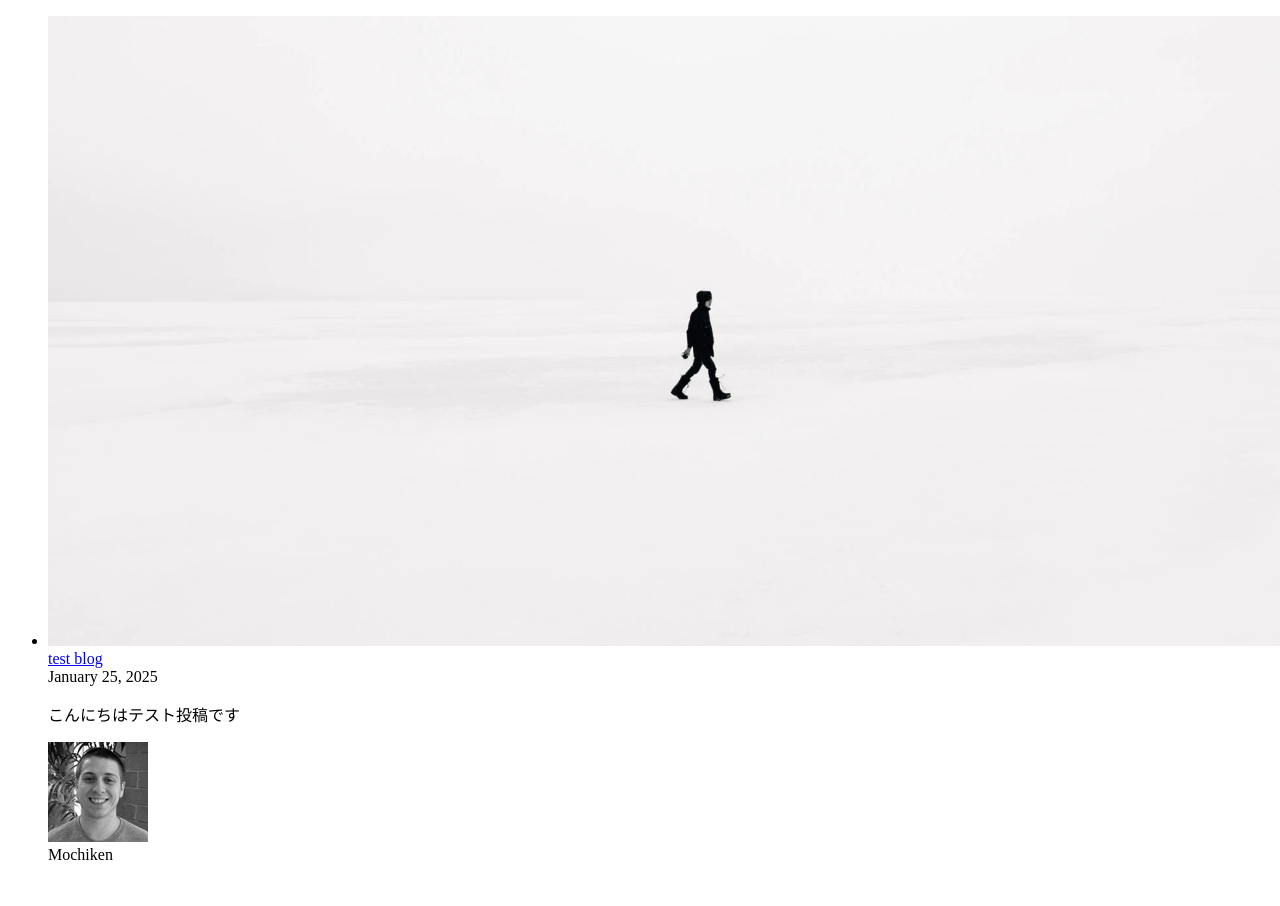
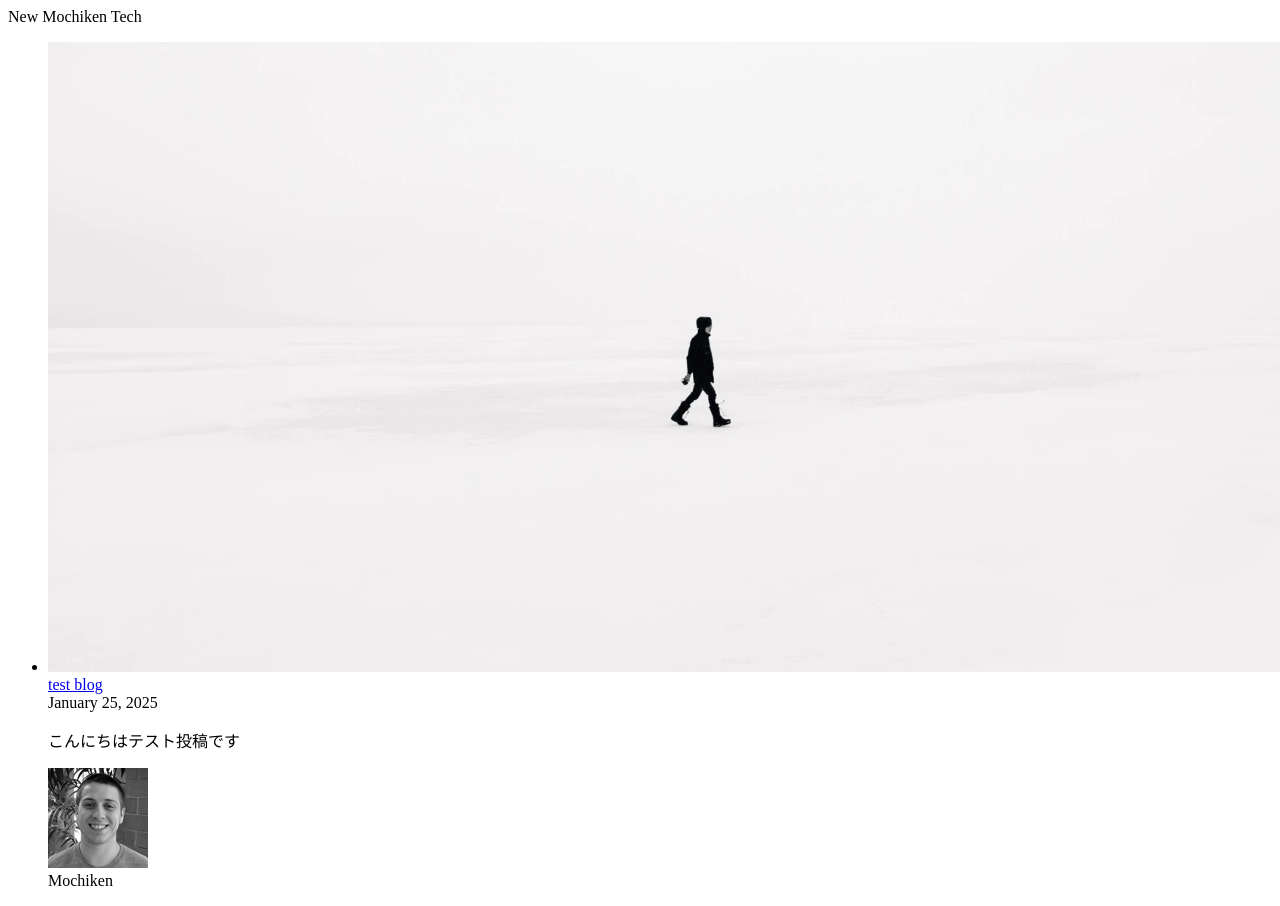
Before and after one commit to nekihcom/mochiken-tech, a Next.js app: page / in a window 1280 px wide. Shown: the top 906 px of the page. Before the commit the page ends 880 px from the top, so only its background shows below. Built offline with nearby package versions, Linux system fonts and the light colour scheme.

Commit message:
display test message

```diff
--- a/src/app/layout.tsx
+++ b/src/app/layout.tsx
@@ -50,8 +50,8 @@ export default function RootLayout({
         <link rel="alternate" type="application/rss+xml" href="/feed.xml" />
       </head>
       <body>
+        <header>New Mochiken Tech</header>
         <div>{children}</div>
-        {/* <Footer /> */}
       </body>
     </html>
   );
```
